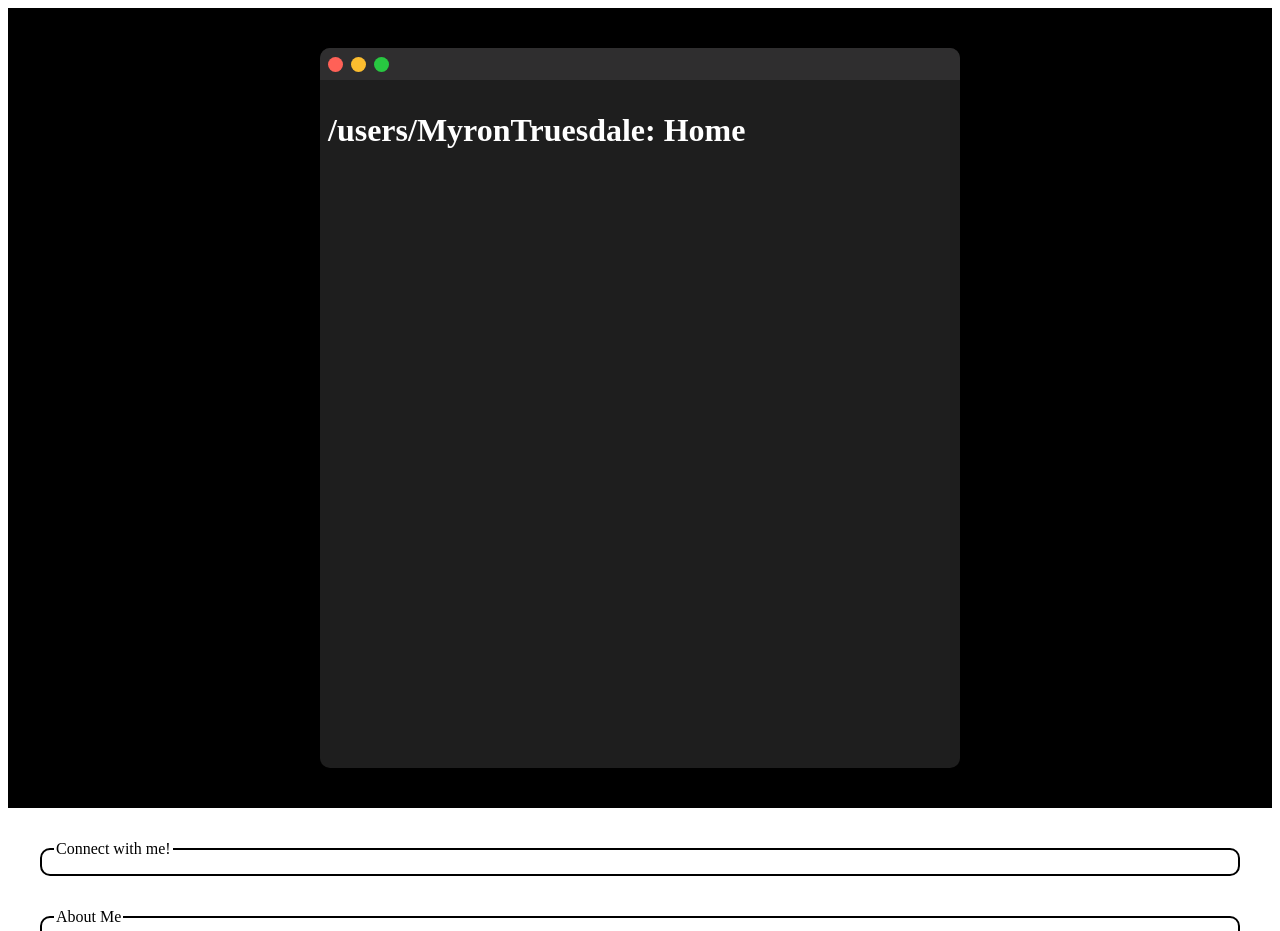
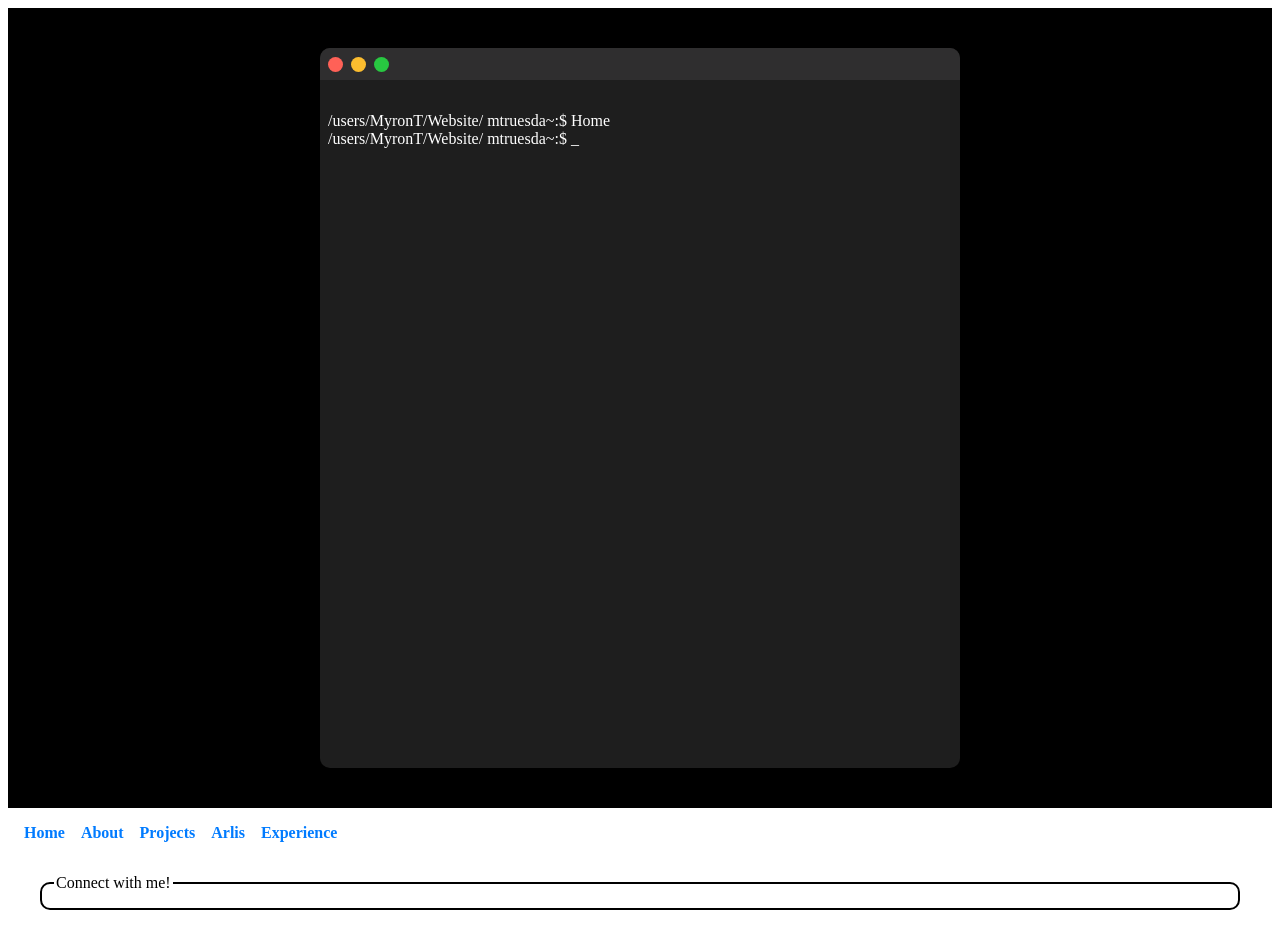
Before and after one commit to mtruesda/mtruesda.github.io, a React (Create React App) app: page /home in a window 1280 px wide. Shown: the top 931 px of the page. Built offline with nearby package versions, Linux system fonts and the light colour scheme; the HTML template or start-up script is replaced by a standard one.

Commit message:
updates to site and content

```diff
--- a/src/App.js
+++ b/src/App.js
@@ -1,4 +1,4 @@
-import React, {} from 'react';
+import React, { useState, useEffect } from 'react';
 import { BrowserRouter as Router, Routes, Route, Navigate } from 'react-router-dom';
 import Home from './views/Home'
 import About from './views/About';
@@ -7,7 +7,7 @@ import Arlis from './views/Arlis';
 import Experience from './views/Experience';
 import './css/App.css';
 
-let list = [<h1 id="typeHome">/users/MyronTruesdale: </h1>]
+<div id="typeContainer" className="type-container"></div>
 
 function printList(list) {
   return (
@@ -17,6 +17,76 @@ function printList(list) {
 
 function App() {
   //const [showMenu, setShowMenu] = useState(false);
+  const [prompts, setPrompts] = useState([
+    "Home" // First command
+  ]);
+
+  useEffect(() => {
+    // Always show the last prompt as empty until replaced
+    const container = document.getElementById("typeContainer");
+    if (container) {
+      container.innerHTML = ""; // Clear
+      prompts.forEach((cmd, i) => {
+        const lineText = cmd;
+        const line = document.createElement('div');
+        line.innerHTML = `/users/MyronT/Website/ mtruesda~:$ `;
+
+        container.appendChild(line);
+
+        if (lineText !== "") {
+          let index = 0;
+          const speed = 30;
+
+          function typeChar() {
+            if (index < lineText.length) {
+              line.innerHTML += lineText.charAt(index);
+              index++;
+              setTimeout(typeChar, speed);
+            }
+          }
+
+          typeChar();
+        }
+      });
+    }
+  }, [prompts]);
+
+  // Expose method to add new typed line
+  window.runCommand = (text) => {
+    const container = document.getElementById("typeContainer");
+    if (!container) return;
+
+    return new Promise((resolve) => {
+      // Remove the last (empty) prompt line if it exists
+      if (container.lastChild?.innerHTML.trim() === "/users/MyronT/Website/ mtruesda~:$") {
+        container.removeChild(container.lastChild);
+      }
+
+      // Create a new prompt line
+      const newLine = document.createElement('div');
+      container.appendChild(newLine);
+      newLine.innerHTML = "/users/MyronT/Website/ mtruesda~:$ ";
+
+      let index = 0;
+      const speed = 30;
+
+      function typeChar() {
+        if (index < text.length) {
+          newLine.innerHTML += text.charAt(index);
+          index++;
+          setTimeout(typeChar, speed);
+        } else {
+          // Once done, add an empty prompt line
+          const nextLine = document.createElement('div');
+          nextLine.innerHTML = "/users/MyronT/Website/ mtruesda~:$ ";
+          container.appendChild(nextLine);
+          resolve(); // Let anything waiting on this know it's done
+        }
+      }
+
+      typeChar();
+    });
+  };
 
   return (
     <Router>
@@ -28,7 +98,7 @@ function App() {
                   <div class="circle" id="minimize"></div>
                   <div class="circle" id="maximize"></div>
               </div>
-              {printList(list)}
+              <div id="typeContainer" className="type-container"></div>
           </div>
         </div>
 
--- a/src/Common.js
+++ b/src/Common.js
@@ -4,4 +4,27 @@ function menuButton() {
     );
 }
 
+export function typeLine(lineText) {
+    const container = document.getElementById('typeContainer');
+    if (!container) return;
+
+    const newLine = document.createElement('div');
+    container.appendChild(newLine);
+
+    let index = 0;
+    const speed = 50;
+
+    newLine.innerHTML += "/users/MyronT/Website/ mtruesda~:$ ";
+
+    function typeChar() {
+      if (index < lineText.length) {
+        newLine.innerHTML += lineText.charAt(index);
+        index++;
+        setTimeout(typeChar, speed);
+      }
+    }
+
+    typeChar();
+  }
+
 export default menuButton;
--- a/src/css/Home.css
+++ b/src/css/Home.css
@@ -56,7 +56,7 @@ body {
     border-top-right-radius: 10px; /* Adjust as needed */
 }
 
-#typeHome {
+#typeContainer {
     margin-top:2rem;
     margin-left: .5rem;
     color: white;
@@ -75,3 +75,41 @@ body {
 }
 
 /* End of pertinent to prompt area */
+
+.nav-menu {
+    margin: 1rem;
+}
+
+.nav-menu ul {
+    list-style: none;
+    padding: 0;
+    display: flex;
+    gap: 1rem;
+}
+
+.nav-menu li {
+    display: inline;
+}
+
+.nav-menu a {
+    text-decoration: none;
+    color: #007bff;
+    font-weight: bold;
+}
+
+.nav-menu a:hover {
+    text-decoration: underline;
+}
+
+/* handle blinking cursor */
+
+.type-container div:last-child::after {
+    content: "_";
+    animation: blink 1s step-start 0s infinite;
+  }
+
+  @keyframes blink {
+    50% {
+      opacity: 0;
+    }
+  }
--- a/src/views/About.js
+++ b/src/views/About.js
@@ -1,7 +1,16 @@
+import { typeLine } from '../Common'; // adjust path if needed
+import React, { useEffect } from 'react';
+
 function About() {
+    useEffect(() => {
+          if (window.runCommand) {
+            window.runCommand("About");
+          }
+    }, []);
+
     return (
       <div class="title">
-          <h1 id="typeAbout">Penis</h1>
+          <h1 id="typeAbout">About Me</h1>
       </div>
     );
 }
--- a/src/views/Experience.js
+++ b/src/views/Experience.js
@@ -1,7 +1,19 @@
 import '../css/Experience.css';
+import { typeLine } from '../Common'; // adjust path if needed
+import React, { useEffect } from 'react';
 
 function Experience() {
-    return <h1>Experience Page</h1>;
+    useEffect(() => {
+        if (window.runCommand) {
+        window.runCommand("Experience");
+        }
+    }, []);
+
+    return (
+        <div>
+            <h1>Experience Page</h1>
+        </div>
+    );
 }
 
 export default Experience;
--- a/src/views/Home.js
+++ b/src/views/Home.js
@@ -1,29 +1,27 @@
 import '../css/Home.css';
+import { typeLine } from '../Common'; // adjust path if needed
 import React, { useEffect } from 'react';
+import { Link } from 'react-router-dom';
 
 function Home() {
     useEffect(() => {
-        const textHome = "Home";
-        let index = 0;
-        const speed = 100; // Typing speed in milliseconds
+        if (window.runCommand) {
+          window.runCommand("Home");
+        }
+    }, []);
 
-        // make a list that this adds to and scrolls--problems for later
-        function typeWriter() {
-            if (index < textHome.length) {
-                let element = document.getElementById("typeHome");
-                if(element) {
-                    element.innerHTML += textHome.charAt(index);
-                    index++;
-                    setTimeout(typeWriter, speed);
-                }
-            }
-        }
-
-        typeWriter();
-    }, []); // Empty array ensures this effect runs once after initial render
 
     return (
         <div>
+            <nav className="nav-menu">
+                <ul>
+                    <li><Link to="/home">Home</Link></li>
+                    <li><Link to="/about">About</Link></li>
+                    <li><Link to="/projects">Projects</Link></li>
+                    <li><Link to="/arlis">Arlis</Link></li>
+                    <li><Link to="/experience">Experience</Link></li>
+                </ul>
+            </nav>
             <fieldset class="container">
                 <legend>Connect with me!</legend>
             </fieldset>
@@ -42,10 +40,6 @@ function Home() {
             <fieldset class="container">
                 <legend>Contacts</legend>
             </fieldset>
-
-            <div class="min-container"><p>Penis 2</p></div>
-
-            <p>Penis</p>
         </div>
     );
 }
--- a/src/views/Projects.js
+++ b/src/views/Projects.js
@@ -1,4 +1,14 @@
+import '../css/Experience.css';
+import { typeLine } from '../Common'; // adjust path if needed
+import React, { useEffect } from 'react';
+
 function Projects() {
+    useEffect(() => {
+        if (window.runCommand) {
+        window.runCommand("Projects");
+        }
+    }, []);
+
     return <h1>Projects Page</h1>;
 }
 
```
